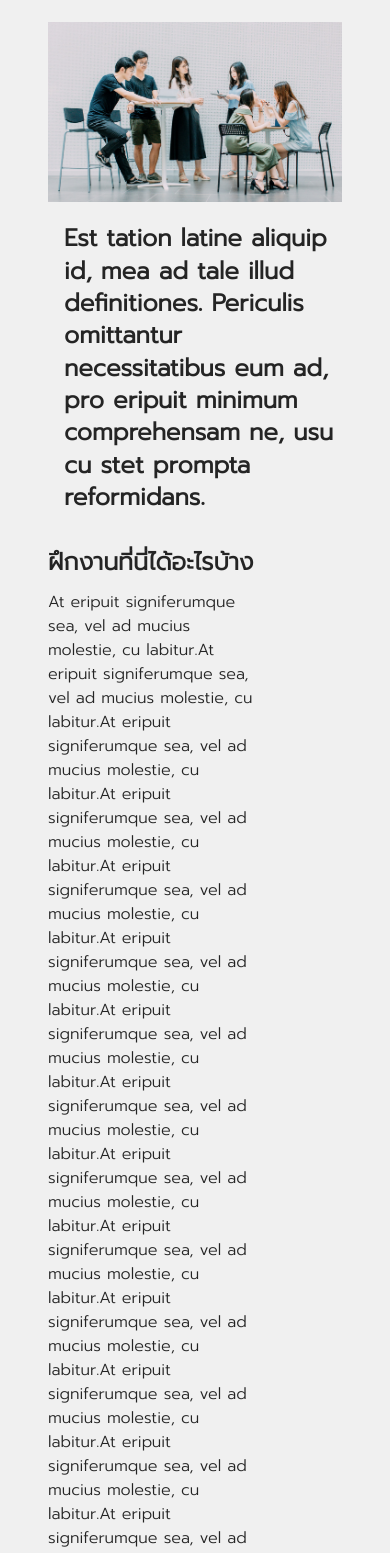
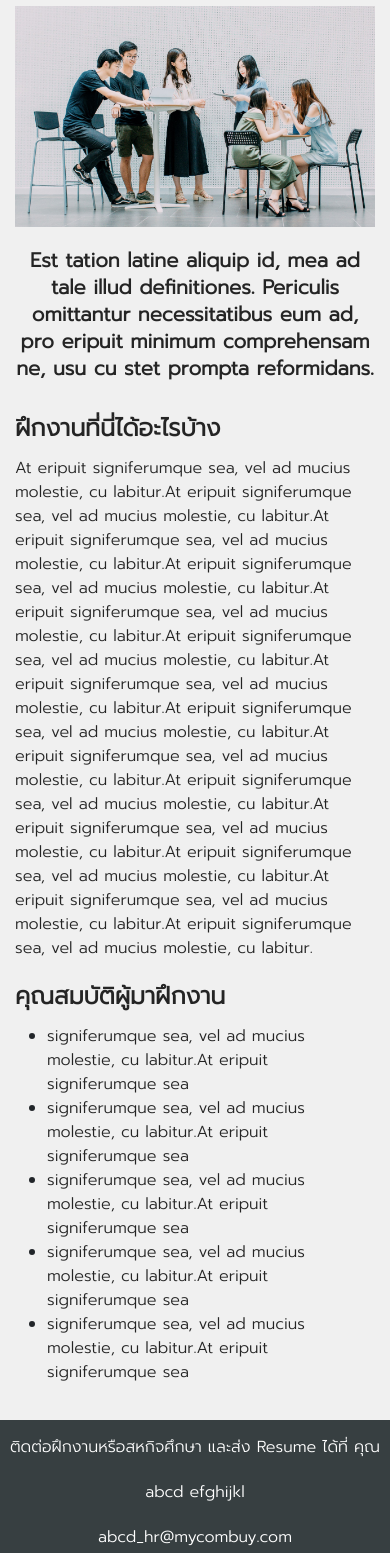
Before and after one commit to Nitiwat0711/react-career, a React app: page /internship in a window 390 px wide. Shown: the part 432-1985 px from the top of the page. Built offline with nearby package versions, Linux system fonts and the light colour scheme; a web font is replaced by a local one.

Commit message:
improve responsive view

```diff
--- a/src/components/Internship.jsx
+++ b/src/components/Internship.jsx
@@ -1,5 +1,6 @@
 import React, { Component } from "react";
 import { Carousel, Typography, Skeleton, Row, Col } from "antd";
+import "../styles/internship.css";
 
 const { Title, Text, Link } = Typography;
 
@@ -33,10 +34,7 @@ class Internship extends Component {
             </Title>
           </div>
         </Carousel>
-        <div
-          className="content"
-          style={{ padding: "3rem", backgroundColor: "#f0f0f0" }}
-        >
+        <div className="InternshipContent">
           {this.state.isLoading ? (
             <Skeleton active />
           ) : (
@@ -55,12 +53,12 @@ class Internship extends Component {
                   />
                   {this.state.loadingImage && (
                     <Skeleton.Image
-                      style={{ width: 260, height: 175, maxWidth: "500px" }}
+                      style={{ width: 350, height: 175, maxWidth: "500px" }}
                     />
                   )}
                 </Col>
-                <Col md={12} style={{ paddingLeft: "1rem" }}>
-                  <Title level={3}>
+                <Col md={12} className="InternImageDetail">
+                  <Title level={3} id="InternshipImageTitle">
                     Est tation latine aliquip id, mea ad tale illud
                     definitiones. Periculis omittantur necessitatibus eum ad,
                     pro eripuit minimum comprehensam ne, usu cu stet prompta
@@ -69,7 +67,7 @@ class Internship extends Component {
                 </Col>
               </Row>
               <Row>
-                <Col md={12} style={{ paddingRight: "5rem" }}>
+                <Col className="InternshipReceive" md={12}>
                   <Title level={3}>ฝึกงานที่นี่ได้อะไรบ้าง</Title>
                   <Text>
                     At eripuit signiferumque sea, vel ad mucius molestie, cu
@@ -91,7 +89,7 @@ class Internship extends Component {
                     molestie, cu labitur.
                   </Text>
                 </Col>
-                <Col md={12} style={{ paddingRight: "3rem" }}>
+                <Col md={12} className="InternshipSpecification">
                   <Title level={3}>คุณสมบัติผู้มาฝึกงาน</Title>
                   <ul>
                     <li>
@@ -143,12 +141,13 @@ class Internship extends Component {
               maxHeight: "200px",
             }}
           >
-            <Text style={{ color: "#FFFFFF", fontSize: "30px" }}>
+            <Text style={{ color: "#FFFFFF" }} id="InternContactDetail">
               ติดต่อฝึกงานหรือสหกิจศึกษา และส่ง Resume ได้ที่ คุณ abcd efghijkl
             </Text>
             <br></br>
             <Link
-              style={{ color: "#FFFFFF", fontSize: "30px" }}
+              id="IternContactMail"
+              style={{ color: "#FFFFFF" }}
               href="mailto:abcd_hr@mycombuy.com"
             >
               abcd_hr@mycombuy.com
--- a/src/components/JobDetail.jsx
+++ b/src/components/JobDetail.jsx
@@ -29,7 +29,6 @@ class JobDetail extends Component {
   async componentDidMount() {
     const jobId = this.props.match.params.jobId;
     const url = process.env.REACT_APP_API_URL + "/apis/job/" + jobId;
-    // const response = await fetch(url);
     await fetch(url)
       .then((response) => {
         if (!response.ok) {
@@ -54,11 +53,6 @@ class JobDetail extends Component {
       .catch((err) => {
         console.log(err.message);
       });
-    // const data = await response.json();
-
-    // console.log(data[0].job_position);
-    // console.log(url);
-    // console.log(this.state.job);
   }
 
   render() {
--- a/src/my-theme.less
+++ b/src/my-theme.less
@@ -20,4 +20,4 @@
 
 @btn-border-radius-base: 20px;
 @btn-border-radius-sm: 20px;
-// @form-item-label-font-size: 14px;
+// @form-item-label-font-size: 15px;
--- /dev/null
+++ b/src/styles/internship.css
@@ -0,0 +1,42 @@
+.InternContact {
+  font-size: 30px;
+}
+
+.InternshipContent {
+  padding-top: 2rem;
+  background-color: #f0f0f0;
+  padding-left: 15px;
+  padding-right: 15px;
+  margin-left: auto;
+  margin-right: auto;
+}
+
+@media (min-width: 800px) {
+  .InternshipSpecification {
+    padding-right: 3rem;
+  }
+  .InternshipReceive {
+    padding-left: 4rem;
+    padding-right: 5rem;
+  }
+  .InternImageDetail {
+    padding-left: 1rem;
+  }
+}
+
+@media (max-width: 800px) {
+  #InternContact {
+    padding-left: 10px;
+    padding-right: 10px;
+  }
+  #InternContactDetail {
+    font-size: 16px;
+  }
+  #IternContactMail {
+    font-size: 16px;
+  }
+  #InternshipImageTitle {
+    font-size: 20px;
+    text-align: center;
+  }
+}
--- a/src/styles/jobDetail.css
+++ b/src/styles/jobDetail.css
@@ -2,4 +2,5 @@
   padding-top: 1.5rem;
   /* padding-left: 5rem;
   padding-right: 10rem; */
+  min-height: 100vh;
 }
```
Also changed, not shown: src/theme.css.
